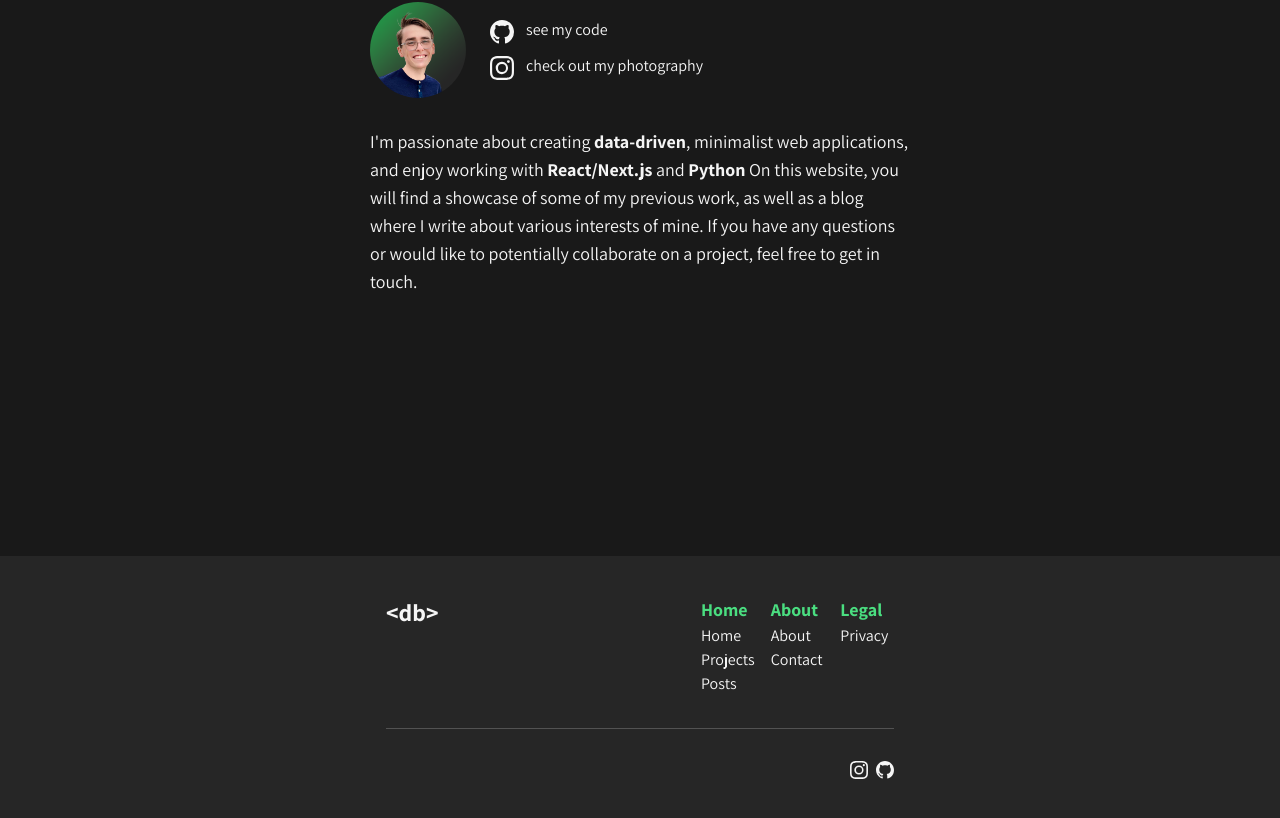
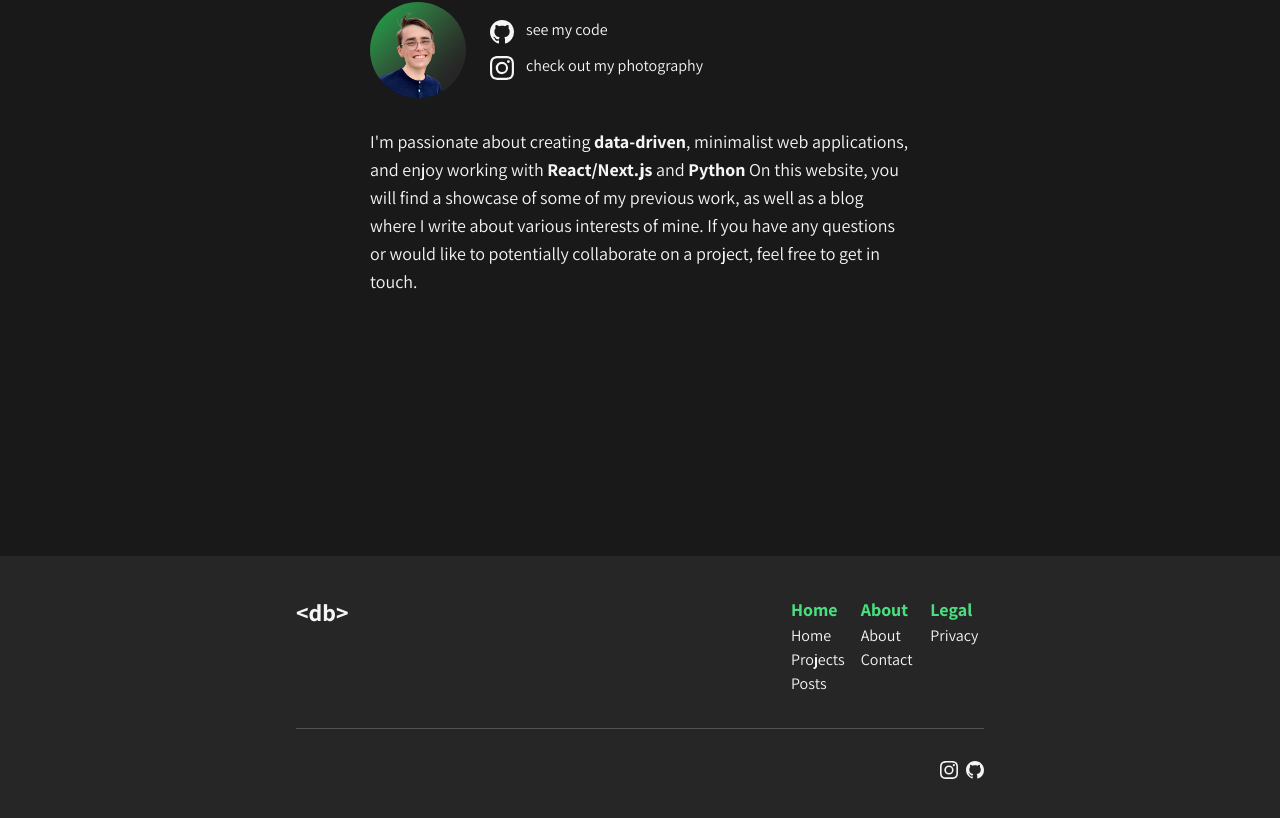
Before and after one commit to drew-beamer/me, a Next.js app: page / in a window 1280 px wide. Shown: the part 244-1062 px from the top of the page. Built offline with nearby package versions, Linux system fonts and the light colour scheme.

Commit message:
minor footer change

```diff
--- a/components/footer.tsx
+++ b/components/footer.tsx
@@ -12,8 +12,8 @@ function FooterList({ children }) {
 }
 
 export default function Footer() {
-    return <footer className="p-4 sm:p-6 bg-neutral-800 flex justify-center">
-        <div className="w-[540px] flex items-top flex-wrap p-4 mx-auto">
+    return <footer className="p-4 w-screen sm:p-6 bg-neutral-800 flex justify-center">
+        <div className="w-[100vw] max-w-[720px] flex items-start flex-wrap p-4 mx-auto">
             <div className="flex-grow">
                 <h2>{"<db>"}</h2>
             </div>
```
